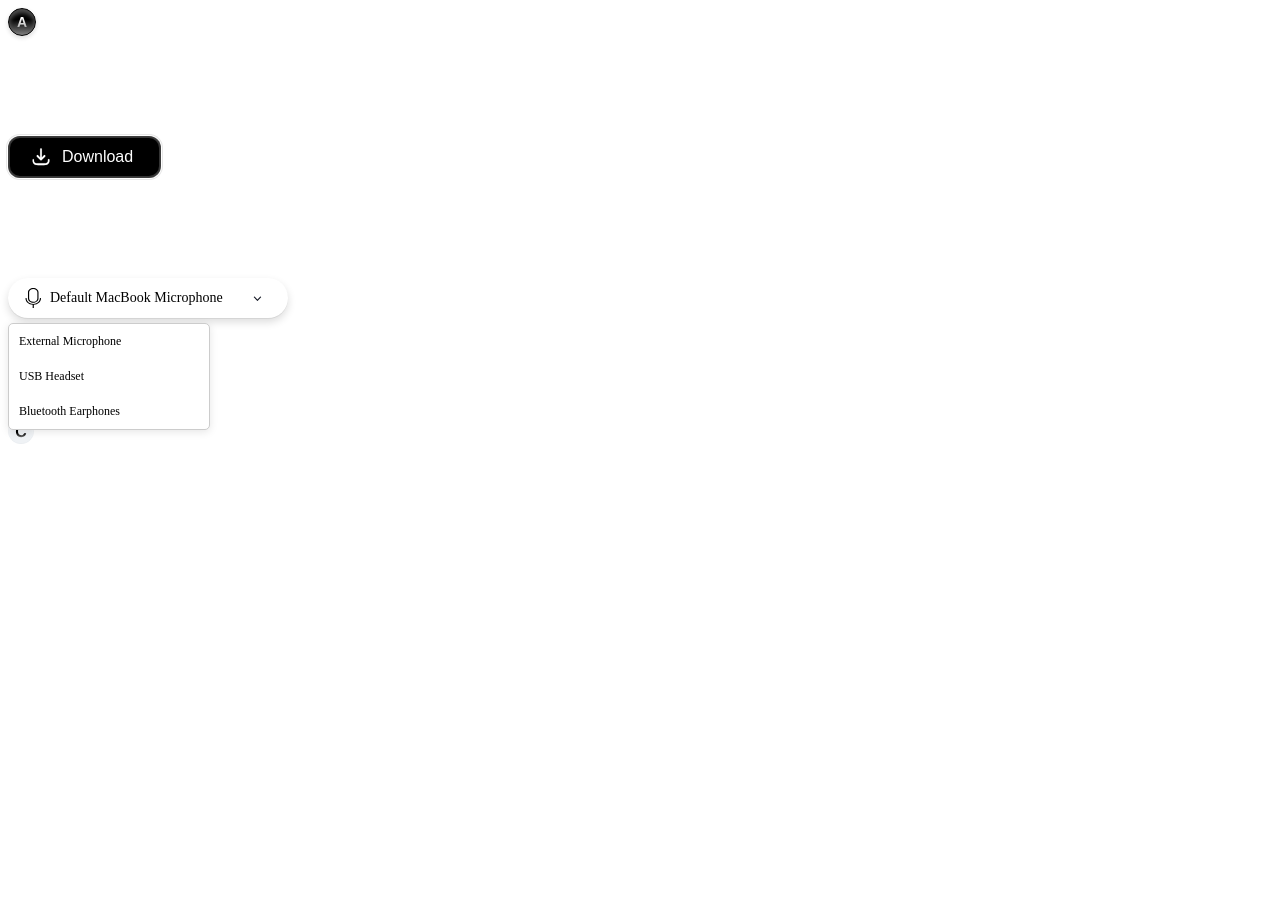
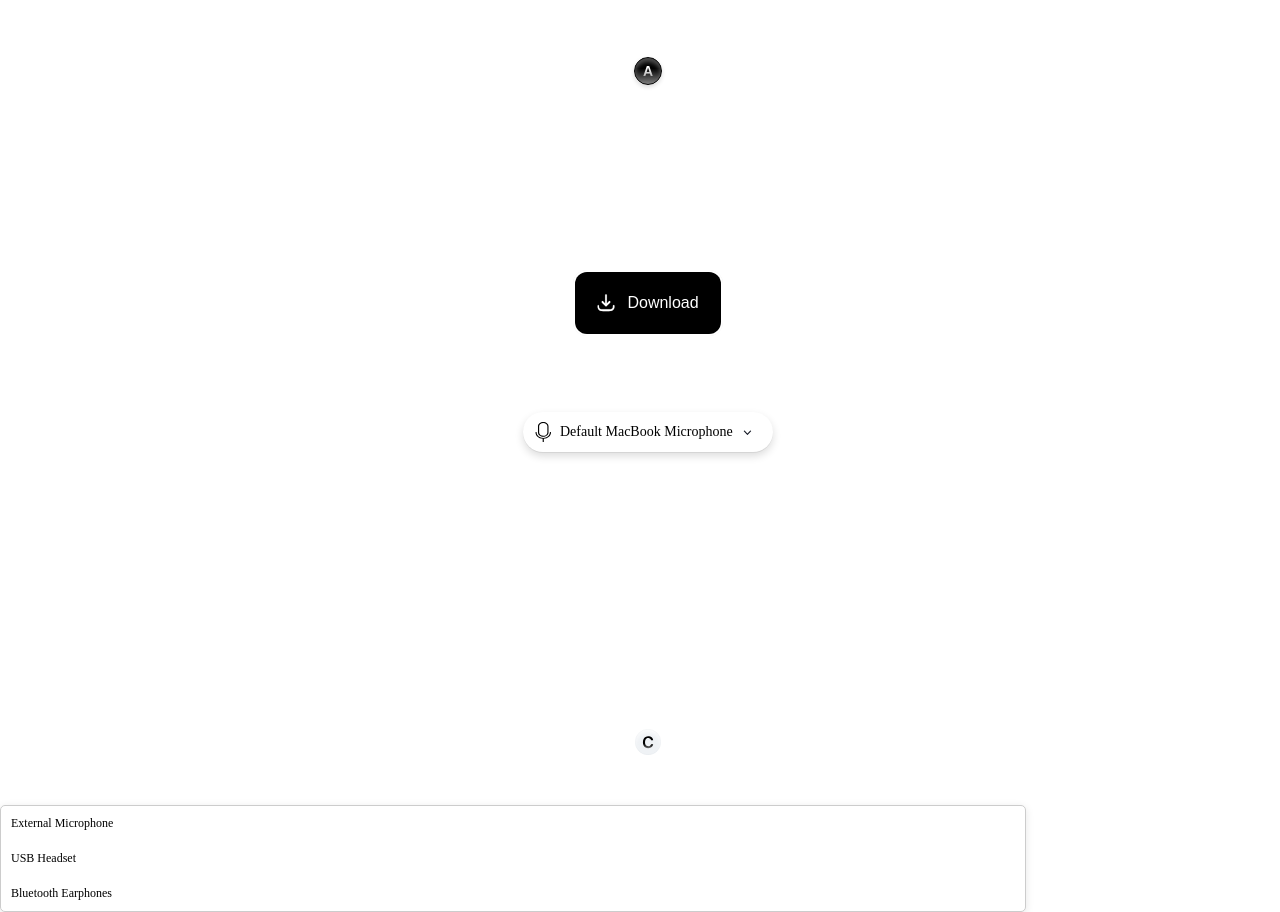
Before and after one commit to Kiusst/Botones, a plain HTML site: page index.html in a window 1280 px wide. Both pictures are taken after a click on the element "Default MacBook Microphone". Before the commit the page ends 800 px from the top, so only its background shows below. Drawn offline with Linux system fonts and the light colour scheme.

Commit message:
Update style.css

```diff
--- a/style.css
+++ b/style.css
@@ -1,9 +1,25 @@
+body{
+  display:grid;
+  place-items: center;
+  min-height: 100vh;
+  width: 100%;
+  box-sizing: border-box;
+  padding: 10px;
+}
+
+.contenedor {
+  display: grid;
+  grid-template-rows: 100px 160px 140px;
+  row-gap: 20px;
+
+}
+
 /* Download */
 
 .download-btn {
-    display: inline-flex;
+    display: flex;
     align-items: center;
-    padding: 12px 28px;
+    padding: 22px;
     background-color: #000000;
     color: #FFFFFF;
     font-size: 16px;
@@ -12,16 +28,17 @@
     border: none;
     cursor: pointer;
     box-shadow:
-        0px 0px 0px 1px #FFFFFF,
+        0px 0px 0px 2px #FFFFFF,
         0px 0px 0px 2px #E7E7E7;
-    position: relative;
-    margin-top: 100px;
-
+    margin-top: 110px;
+    margin-left: 50px;
+    margin-right: 50px;
+    justify-content: center;
 }
 
 .download-btn::before, .download-btn::after {
     content: ''; /* hace que los pseudos se generen before y after sin contenido vsible..  para decorar*/
-    position: absolute;
+    position: relative;
     top: 0;
     left: 0;
     right: 0;
@@ -36,19 +53,31 @@
 .download-btn svg {
     width: 18px;
     height: 18px;
+    stroke: #FFFFFF;
     margin-right: 12px;
-    stroke: #FFFFFF;
-    margin-left: -4px;
+
 }
 
-/* Botton A */
+/* Botton A y C */
+.buttonac{
+  display: flex;
+  justify-content:center;
+  align-items:end;
+  gap: 10px;
+  margin-top: 200px;
+}
 
-.button {
+.buttonc{
+  width: 26px;
+  height: 26px;
+
+}
+.button  {
     width: 26px;
     height: 26px;
     border-radius: 50%;
     background: linear-gradient(to bottom, #000000 40%, rgba(0, 0, 0, 0.5) 100%); /*baje el gradient al 40% para conseguir el efecto*/
-    display: flex;
+    display: grid;
     align-items: center;
     justify-content: center;
     position: relative;
@@ -75,22 +104,25 @@
     -webkit-text-fill-color: transparent;
 }
 
-/*download */
+
+/*micro */
+
 .selector-container {
     display: flex;
     align-items: center;
-    width: 250px;
-    padding: 10px 15px;
+    width: 230px;
+    padding: 10px 10px;
     background-color: #FFFFFF;
     color: #000000;
     font-size: 14px;
     font-weight: 500;
     border-radius: 20px;
-    gap: 5px;;
+    gap: 5px;
     box-shadow:
       0 4px 8px rgba(0, 0, 0, 0.14),
       0 1px 0 rgba(240, 240, 240, 1);
-      margin-top: 100px;
+      margin-bottom: 100px;
+    position: relative;
   }
 
   .text {
@@ -103,19 +135,21 @@
 
   .options-list {
     display: none;
-    position: absolute;
+    position: absolute ;
     background-color: white;
     border: 1px solid #ccc;
     border-radius: 5px;
     margin-top: 5px;
     box-shadow: 0 2px 8px rgba(0, 0, 0, 0.1);
     z-index: 2;
-    width: 200px;
+    width:80%;
     font-size: 12px;
+    top: 100%;
+    left: 0;
   }
 
   .options-list.open {
-    display: block;
+    display:block;
   }
 
   .option {
```
